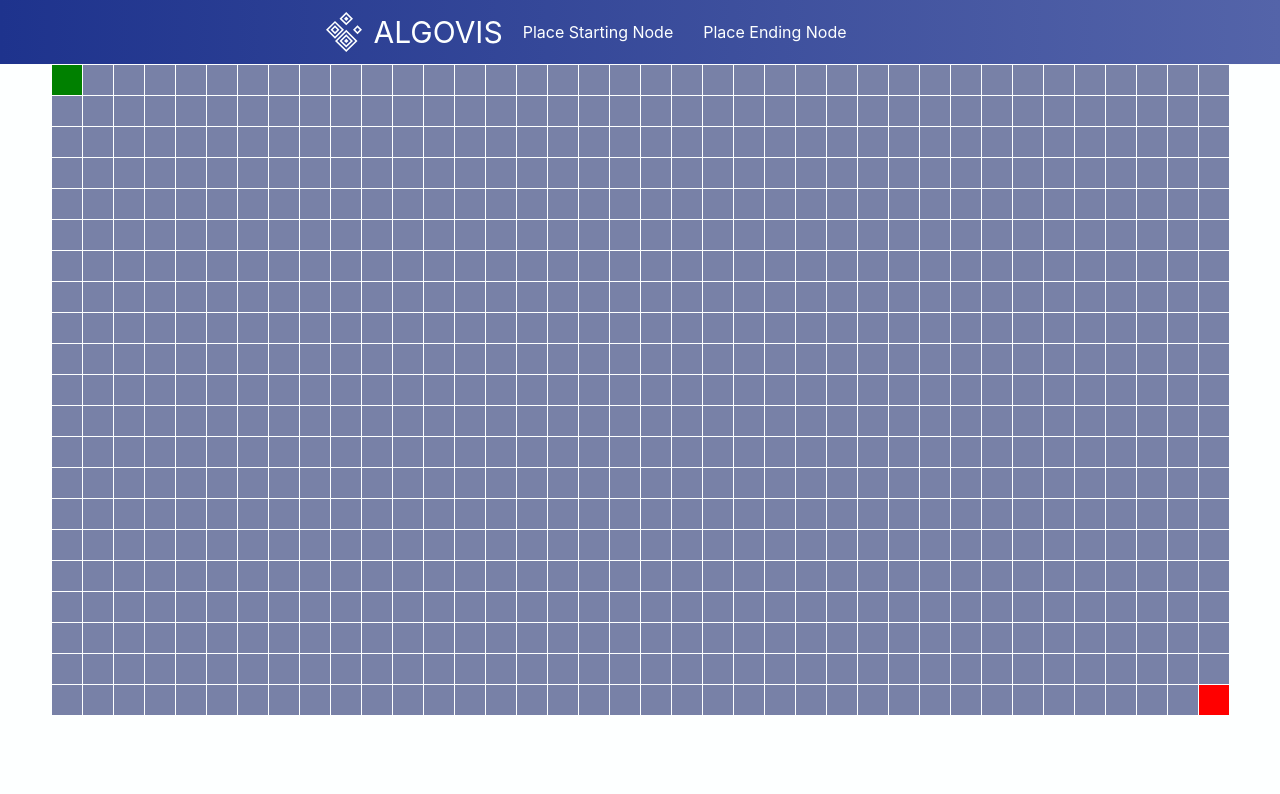
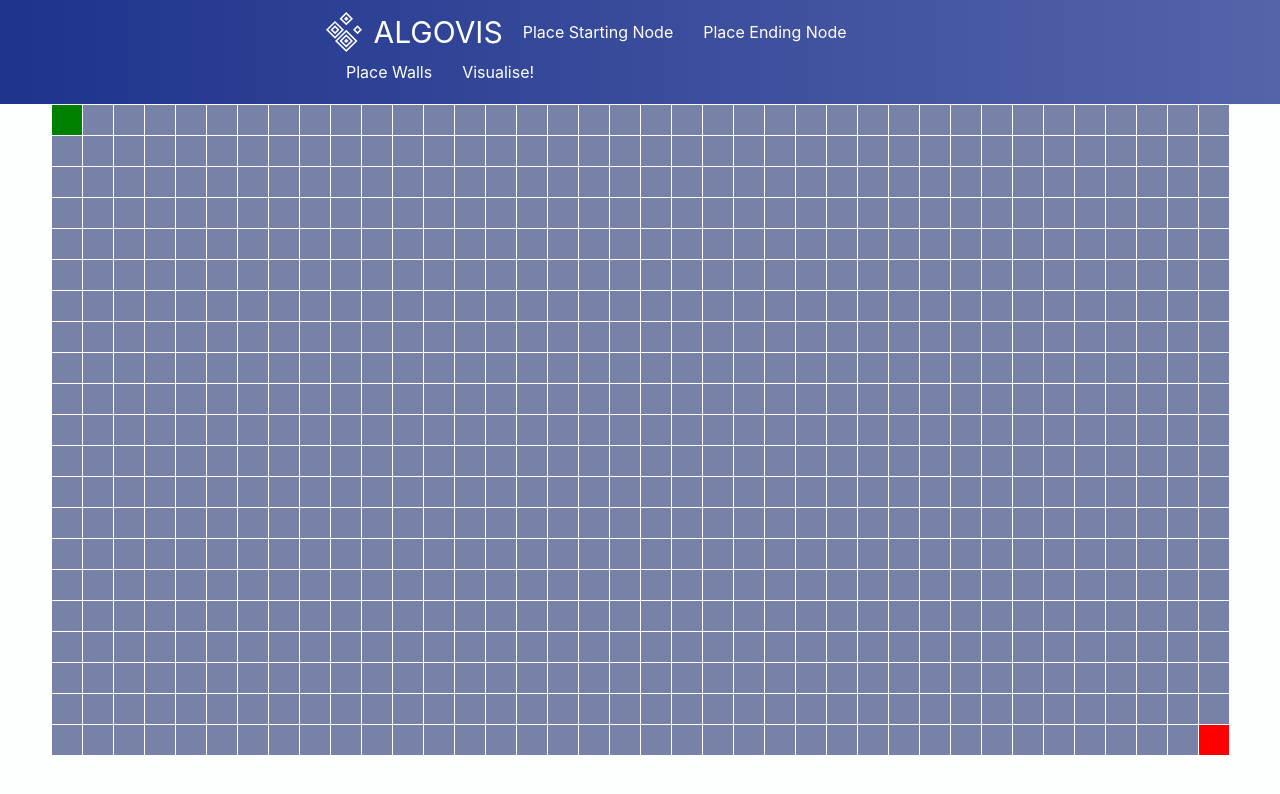
Before and after one commit to dnhen/algovis, a React (Create React App) app: page / in a window 1280 px wide. Shown: the top 794 px of the page. Built offline with nearby package versions, Linux system fonts and the light colour scheme.

Commit message:
Added add walls toggle and funcionality, need to add the wall display and usestate for walls

```diff
--- a/src/App.js
+++ b/src/App.js
@@ -25,7 +25,7 @@ function App() {
           return (
             <div key={rowId} className="row">
               {row.map((cell, cellId) => {
-                return <div key={cellId} className={cell.startCell ? 'cell start' : cell.endCell ? 'cell end' : 'cell'} onClick={() => handleClick(rowId, cellId, setStartCell, setEndCell)} />
+                return <div key={cellId} className={cell.startCell ? 'cell start' : cell.endCell ? 'cell end' : cell.Wall ? 'cell wall' : 'cell'} onClick={() => handleClick(rowId, cellId, setStartCell, setEndCell)} />
               })}
             </div>
           );
--- a/src/Helpers.js
+++ b/src/Helpers.js
@@ -1,8 +1,10 @@
 let placeStartCell = false;
 let placeEndCell = false;
+let placeWalls = false;
 
-let placeStartButtonId = "placeStartButton";
-let placeEndButtonId = "placeEndButton";
+const placeStartButtonId = "placeStartButton";
+const placeEndButtonId = "placeEndButton";
+const placeWallsButtonId = "placeWallsButton";
 
 // Updates the grid, rendering each cell and setting the start and end nodes their correct colours
 //
@@ -23,7 +25,8 @@ export function updateGrid(rows, cols, start, end){
         row: {row},
         col: {col},
         startCell: row === start[0] && col === start[1],
-        endCell: row === end[0] && col === end[1]
+        endCell: row === end[0] && col === end[1],
+        wall: false
       });
     }
     newGrid.push(newRow);
@@ -49,22 +52,30 @@ export function handleClick(row, col, setStartCell, setEndCell){
     setEndCell([row, col]);
     placeEndCell = false;
     document.getElementById(placeEndButtonId).classList.remove("active");
-   } else {
-    console.log("clicked empty");
+   } else if(placeWalls){ // If placeWalls is active, place walls where the user clicks
+    console.log("New wall at " + row + "," + col);
    }
 }
 
 // Gets called every time the user clicks on an option in the navbar
 //
+// @param buttonId        Str: the ID of the button that was pressed
+//
 // @return null
 export function handleNavClick(buttonId){
-  if(!placeStartCell && !placeEndCell){
+  if(!placeStartCell && !placeEndCell && !placeWalls){ // None of the menu buttons are toggled on
     // Set clicked button to be active
     document.getElementById(buttonId).classList.add("active");
+
     if(buttonId === placeStartButtonId){ // User clicked place start node button
       placeStartCell = true;
     } else if(buttonId === placeEndButtonId){ // User clicked place end node button
       placeEndCell = true;
+    } else if(buttonId === placeWallsButtonId){
+      placeWalls = true;
     }
+  } else if(buttonId === placeWallsButtonId && placeWalls){ // Place walls is toggled on (and button was clicked again) -> toggle it off
+    placeWalls = false;
+    document.getElementById(buttonId).classList.remove("active");
   }
 }
--- a/src/components/Header.js
+++ b/src/components/Header.js
@@ -8,6 +8,7 @@ const Header = ( { onClick } ) => {
         <p className="header-text">ALGOVIS</p>
         <p className="navOption" id="placeStartButton" onClick={() => onClick("placeStartButton")}>Place Starting Node</p>
         <p className="navOption" id="placeEndButton" onClick={() => onClick("placeEndButton")}>Place Ending Node</p>
+        <p className="navOption" id="placeWallsButton" onClick={() => onClick("placeWallsButton")}>Place Walls</p>
         <p className="navOption">Visualise!</p>
       </div>
     </header>
--- a/src/index.css
+++ b/src/index.css
@@ -17,7 +17,6 @@ NAVBAR/HEADER STYLES
   width: calc(100% - 24px);
   background: rgb(30,51,141);
   background: linear-gradient(90deg, rgba(30,51,141,1) 0%, rgba(84,100,169,1) 100%);
-  max-height: 40px;
 }
 
 .header-container {
@@ -96,3 +95,7 @@ CELL STYLES
 .visited {
   background-color: purple;
 }
+
+.wall {
+  background-color: black;
+}
```
